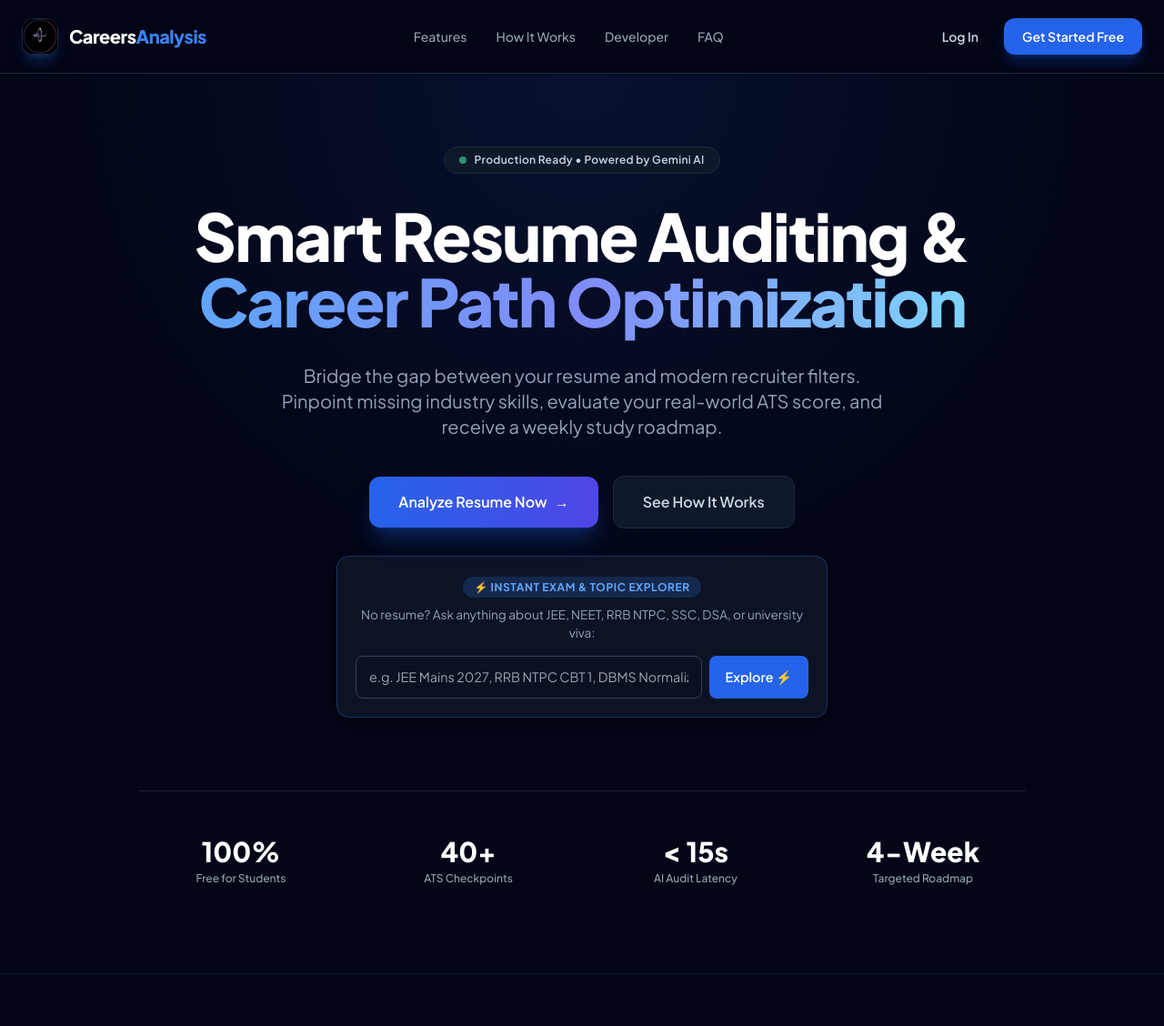
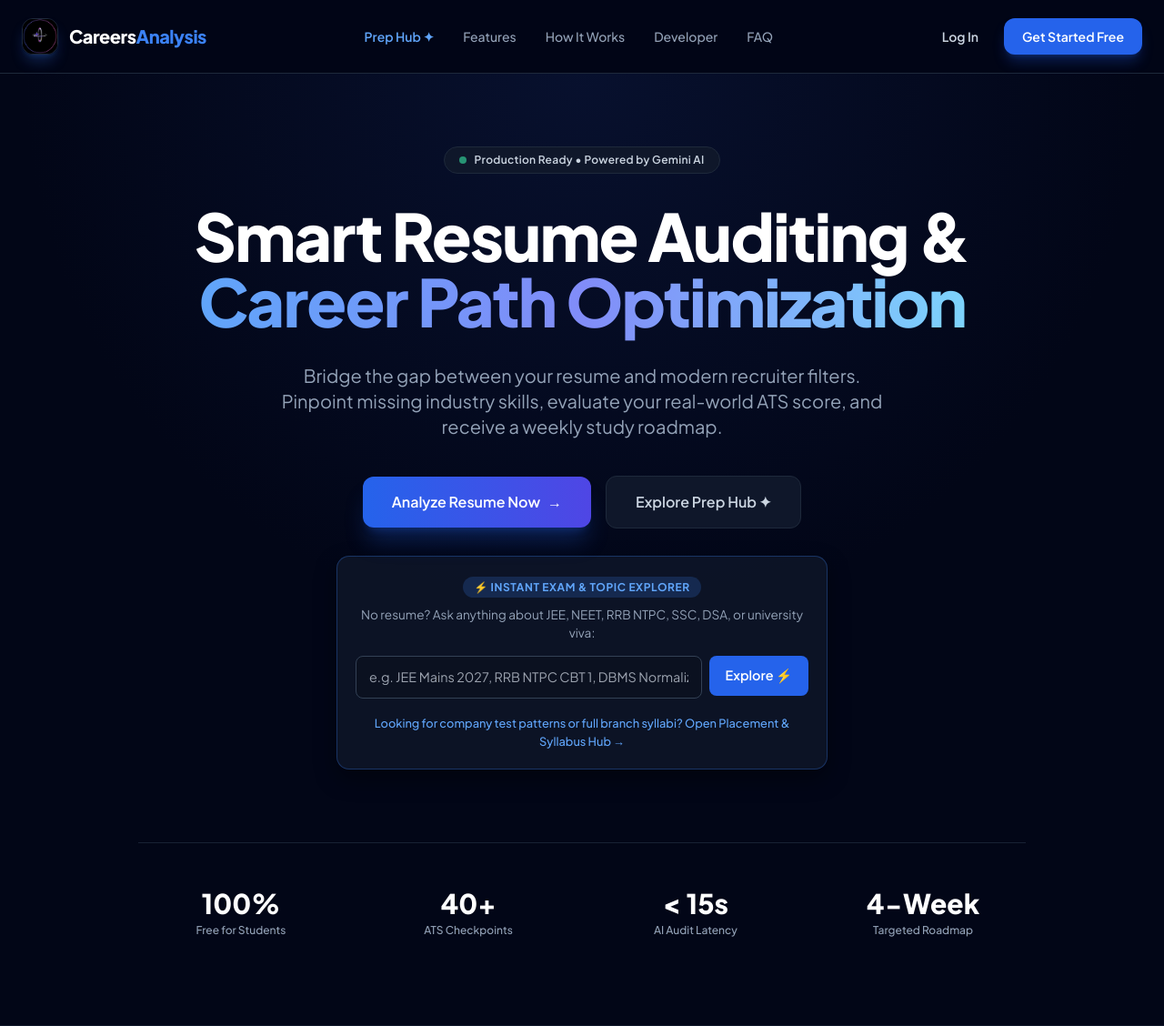
Before and after one commit to DevSatyam7/Ai-Resume-Analyzer, a Flask app: page / in a window 1280 px wide. Shown: the top 1128 px of the page at 91% size. Run offline with Flask 3, Linux system fonts and the light colour scheme; some libraries are stand-ins or nearby versions.

Commit message:
Update home.html

```diff
--- a/templates/home.html
+++ b/templates/home.html
@@ -20,11 +20,38 @@
     <link href="https://fonts.googleapis.com/css2?family=Plus+Jakarta+Sans:wght@400;500;600;700;800&display=swap" rel="stylesheet">
     <style>
         body { font-family: 'Plus Jakarta Sans', sans-serif; }
+
+        /* Pure CSS Spinner Animation (No JavaScript) */
+        @keyframes pureSpin {
+            0% { transform: rotate(0deg); }
+            100% { transform: rotate(360deg); }
+        }
+
+        .explorer-spinner {
+            display: none;
+            width: 16px;
+            height: 16px;
+            border: 2px solid rgba(255, 255, 255, 0.3);
+            border-top-color: #ffffff;
+            border-radius: 50%;
+            animation: pureSpin 0.7s linear infinite;
+        }
+
+        /* Click / Focus hote hi text hide hokar spinner ghumega */
+        .explorer-submit-btn:focus .explorer-btn-text,
+        .explorer-submit-btn:active .explorer-btn-text {
+            display: none;
+        }
+
+        .explorer-submit-btn:focus .explorer-spinner,
+        .explorer-submit-btn:active .explorer-spinner {
+            display: inline-block;
+        }
     </style>
 </head>
 <body class="bg-slate-950 text-slate-100 antialiased selection:bg-blue-600 selection:text-white">
 
-    <!-- Sticky Navigation Bar (Mobile Responsive Fix) -->
+    <!-- Sticky Navigation Bar -->
     <header class="sticky top-0 z-50 backdrop-blur-xl bg-slate-950/80 border-b border-slate-800">
         <div class="max-w-7xl mx-auto px-3 sm:px-6 h-16 sm:h-20 flex items-center justify-between gap-2">
 
@@ -38,13 +65,14 @@
 
             <!-- Desktop Nav Links -->
             <nav class="hidden md:flex items-center gap-8 text-sm font-medium text-slate-400">
+                <a href="/prep-hub" class="text-blue-400 font-semibold hover:text-white transition">Prep Hub ✦</a>
                 <a href="#features" class="hover:text-white transition">Features</a>
                 <a href="#how-it-works" class="hover:text-white transition">How It Works</a>
                 <a href="#creator" class="hover:text-white transition">Developer</a>
                 <a href="#faq" class="hover:text-white transition">FAQ</a>
             </nav>
 
-            <!-- Buttons (Auto-fit on Mobile) -->
+            <!-- Buttons -->
             <div class="flex items-center gap-1.5 sm:gap-4 shrink-0">
                 {% if logged_in %}
                     <a href="/dashboard" class="text-xs sm:text-sm font-semibold bg-blue-600 hover:bg-blue-500 text-white px-3.5 sm:px-5 py-2 sm:py-2.5 rounded-xl shadow-lg shadow-blue-600/30 hover:shadow-blue-600/50 transition">
@@ -89,8 +117,8 @@
                         <span>Analyze Resume Now</span>
                         <span class="group-hover:translate-x-1 transition duration-200">→</span>
                     </a>
-                    <a href="#how-it-works" class="w-full sm:w-auto inline-flex items-center justify-center text-sm sm:text-base font-semibold bg-slate-900 hover:bg-slate-800 border border-slate-800 text-slate-300 px-6 sm:px-8 py-3.5 sm:py-4 rounded-xl transition">
-                        See How It Works
+                    <a href="/prep-hub" class="w-full sm:w-auto inline-flex items-center justify-center text-sm sm:text-base font-semibold bg-slate-900 hover:bg-slate-800 border border-slate-800 text-slate-300 px-6 sm:px-8 py-3.5 sm:py-4 rounded-xl transition">
+                        Explore Prep Hub ✦
                     </a>
                 </div>
 
@@ -115,10 +143,19 @@
                         >
                         <button
                             type="submit"
-            style="background: #2563eb; color: #ffffff; border: none; padding: 0 18px; border-radius: 8px; font-weight: 600; font-size: 0.9rem; cursor: pointer; white-space: nowrap;">
-            Explore ⚡
+                            class="explorer-submit-btn"
+                            style="background: #2563eb; color: #ffffff; border: none; padding: 0 18px; border-radius: 8px; font-weight: 600; font-size: 0.9rem; cursor: pointer; white-space: nowrap; display: inline-flex; align-items: center; justify-content: center; min-width: 105px; height: 44px;">
+                            <span class="explorer-btn-text">Explore ⚡</span>
+                            <span class="explorer-spinner"></span>
                         </button>
                     </form>
+
+                    <!-- Prep Hub Sub-link -->
+                    <div style="margin-top: 14px;">
+                        <a href="/prep-hub" style="color: #60a5fa; font-size: 0.8rem; text-decoration: none; font-weight: 500; display: inline-flex; align-items: center; gap: 4px;">
+                            Looking for company test patterns or full branch syllabi? Open Placement &amp; Syllabus Hub &rarr;
+                        </a>
+                    </div>
                 </div>
                 <!-- ======================================= -->
 
@@ -282,6 +319,7 @@
                 © 2026 CareersAnalysis. Designed & Engineered by Satyam • GEC Munger.
             </div>
             <div class="flex items-center gap-6">
+                <a href="/prep-hub" class="hover:text-slate-300 transition">Prep Hub</a>
                 <a href="/login" class="hover:text-slate-300 transition">Login</a>
                 <a href="/signup" class="hover:text-slate-300 transition">Register</a>
                 <a href="/dashboard" class="hover:text-slate-300 transition">Analyzer</a>
```
Lines whose indentation alone changed are shown as unchanged.
